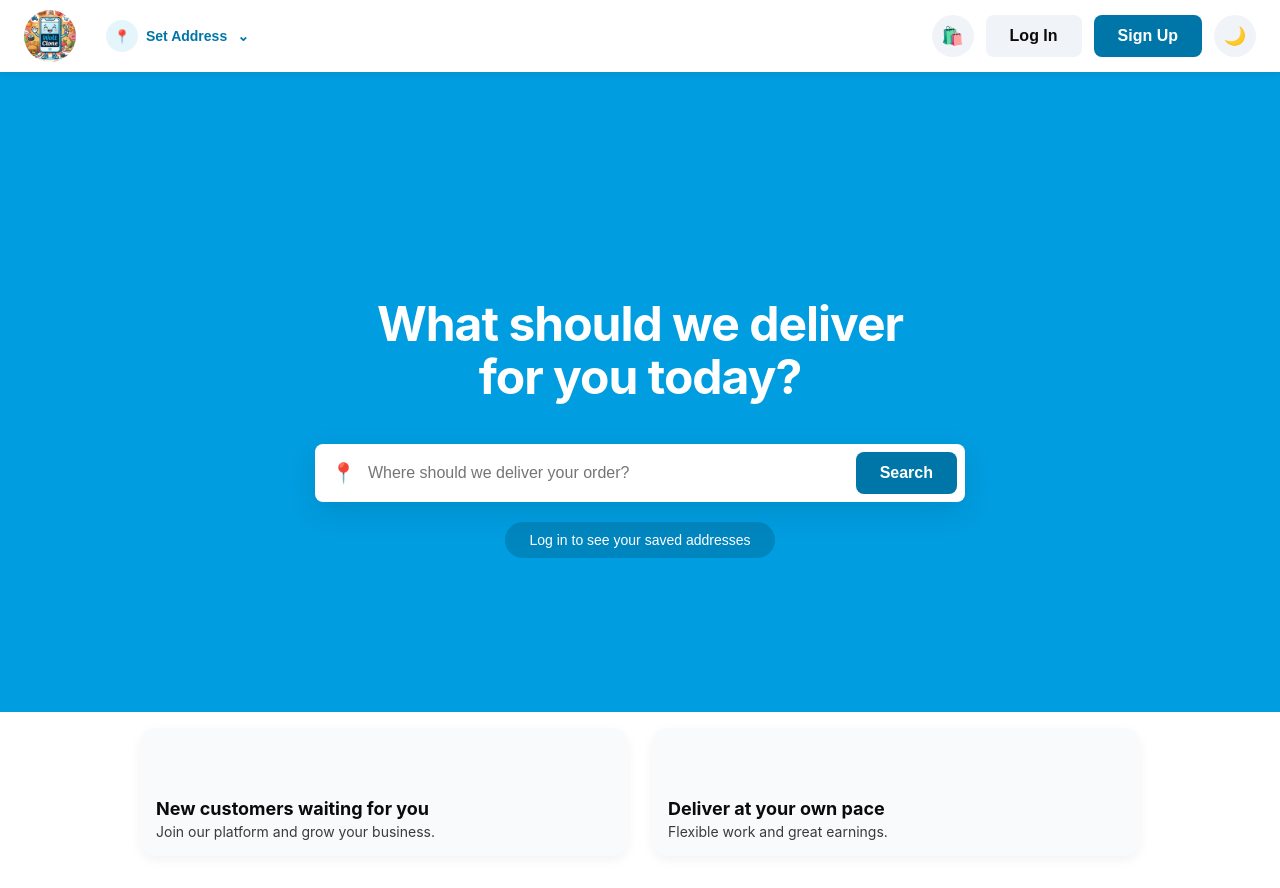
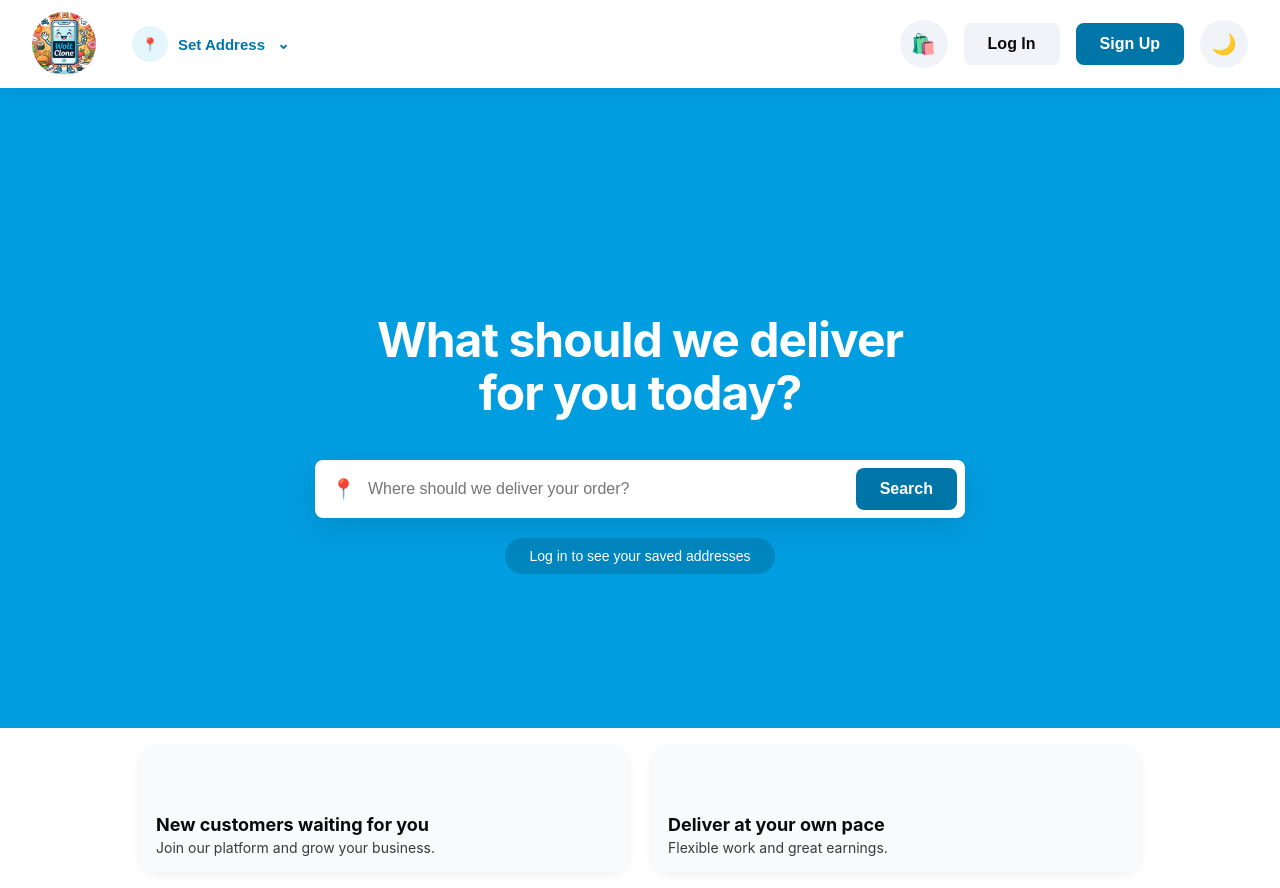
Before and after one commit to IdanOzkesen/Wolt-Clone-Website, a React (Create React App) app in the folder wolt-web/: page / in a window 1280 px wide. Built offline with nearby package versions, Linux system fonts and the light colour scheme.

Commit message:
style: update TopPanel and RestaurantView for improved layout and design consistency

```diff
--- a/wolt-web/src/components/TopPanel.css
+++ b/wolt-web/src/components/TopPanel.css
@@ -1,30 +1,27 @@
-/* Main header container */
 .top-panel {
   position: sticky;
   top: 0;
   left: 0;
   right: 0;
-  height: 72px;
+  height: 88px;
   background-color: var(--bg-primary);
   display: flex;
   align-items: center;
-  justify-content: space-between; /* Spreads Left, Center, and Right evenly */
-  padding: 0 24px;
-  box-shadow: 0px 2px 8px rgba(0, 0, 0, 0.08);
+  justify-content: space-between;
+  padding: 0 32px;
+  box-shadow: 0px 4px 12px rgba(0, 0, 0, 0.06);
   z-index: 1000;
   transition: background-color 0.3s ease;
 }
 
-/* Left Section: Logo + Address Group */
 .top-panel-left {
   display: flex;
   align-items: center;
-  gap: 24px;
+  gap: 28px;
 }
 
-/* Logo styling */
 .top-panel-logo {
-  font-size: 24px;
+  font-size: 26px;
   font-weight: bold;
   cursor: pointer;
   user-select: none;
@@ -33,15 +30,14 @@
 .brand-text { color: var(--brand-primary); }
 .clone-text { color: var(--text-primary); }
 
-/* Wolt-Style Address Button */
 .top-panel-address {
   display: flex;
   align-items: center;
-  gap: 8px;
+  gap: 10px;
   background: transparent;
   border: none;
   cursor: pointer;
-  padding: 6px 12px 6px 6px;
+  padding: 8px 16px 8px 8px;
   border-radius: 30px;
   transition: background-color 0.2s ease;
 }
@@ -51,9 +47,9 @@
 }
 
 .address-icon-wrapper {
-  background-color: rgba(0, 157, 224, 0.1); /* Subtle light blue circle */
-  width: 32px;
-  height: 32px;
+  background-color: rgba(0, 157, 224, 0.1);
+  width: 36px;
+  height: 36px;
   border-radius: 50%;
   display: flex;
   align-items: center;
@@ -63,32 +59,30 @@
 .address-text {
   color: var(--brand-primary);
   font-weight: 600;
-  font-size: 14px;
+  font-size: 15px;
 }
 
 .chevron-icon {
   color: var(--brand-primary);
   font-weight: bold;
-  font-size: 14px;
+  font-size: 15px;
   margin-left: 2px;
 }
 
-/* Search container */
 .top-panel-search {
   flex: 1;
-  max-width: 500px;
-  margin: 0 20px;
+  max-width: 550px;
+  margin: 0 24px;
 }
 
-/* Search input */
 .search-input {
   width: 100%;
-  padding: 12px 16px 12px 20px;
+  padding: 14px 18px 14px 22px;
   border: none;
   background-color: var(--card-bg);
   color: var(--text-primary);
-  border-radius: 24px; /* Make it completely rounded like the real Wolt app */
-  font-size: 14px;
+  border-radius: 28px;
+  font-size: 15px;
   font-weight: 500;
   outline: none;
   transition: background-color 0.2s, box-shadow 0.2s;
@@ -99,19 +93,17 @@
   background-color: var(--card-hover);
 }
 
-/* Actions container */
 .top-panel-actions {
   display: flex;
   align-items: center;
-  gap: 12px;
+  gap: 16px;
   flex-shrink: 0;
 }
 
-/* Logged-in user profile layout */
 .user-profile {
   display: flex;
   align-items: center;
-  gap: 16px;
+  gap: 18px;
 }
 
 .user-name {
@@ -119,13 +111,11 @@
   color: var(--text-primary);
 }
 
-/* Logo styling with pointer cursor for navigation */
-/* Circular logo container mask */
 .top-panel-logo-wrapper {
-  width: 52px;
-  height: 52px;
+  width: 64px;
+  height: 64px;
   border-radius: 50%;
-  overflow: hidden; /* Perfectly masks out anything outside the circle boundary */
+  overflow: hidden;
   display: flex;
   align-items: center;
   justify-content: center;
@@ -138,25 +128,21 @@
   transform: scale(1.06);
 }
 
-/* Zooms into the center circle, discarding the blurred background frame */
 .top-panel-circular-logo {
-  height: 136%; /* Scales past the vertical blurred margins */
-  width: auto;  /* Maintains clean 1:1 image proportions */
+  height: 136%;
+  width: auto;
   object-fit: cover;
-  object-position: center; /* Keeps the inner character dead-centered */
+  object-position: center;
 }
 
-/* =========================================================
-   User Profile Pill & Circular Buttons (Base: Light Mode)
-   ========================================================= */
 .user-menu-container {
   position: relative;
 }
 
 .user-profile-pill,
 .icon-circle-btn {
-  background-color: #f0f4f8; /* LIGHT MODE: Soft light blue-gray */
-  color: #1a1a1a; /* LIGHT MODE: Dark text/icons */
+  background-color: #f0f4f8;
+  color: #1a1a1a;
   border: none;
   cursor: pointer;
   transition: background-color 0.3s ease, color 0.3s ease;
@@ -165,43 +151,42 @@
 .user-profile-pill {
   display: flex;
   align-items: center;
-  gap: 12px;
-  border-radius: 30px;
-  padding: 4px 14px 4px 4px;
+  gap: 14px;
+  border-radius: 35px;
+  padding: 6px 18px 6px 6px;
 }
 
 .icon-circle-btn {
-  width: 42px;
-  height: 42px;
+  width: 48px;
+  height: 48px;
   border-radius: 50%;
-  font-size: 18px;
+  font-size: 20px;
   display: flex;
   justify-content: center;
   align-items: center;
   position: relative;
 }
 
-/* Hover effects for Light Mode */
 .user-profile-pill:hover,
 .icon-circle-btn:hover {
   background-color: #e2e8f0;
 }
 
 .user-avatar {
-  width: 34px;
-  height: 34px;
-  background-color: #c9f5d3; /* Light green avatar background */
-  color: #617b66; /* Dark green text */
+  width: 46px;
+  height: 46px;
+  background-color: #c9f5d3;
+  color: #617b66;
   border-radius: 50%;
   display: flex;
   justify-content: center;
   align-items: center;
   font-weight: 700;
-  font-size: 15px;
+  font-size: 16px;
   border: 2px solid white;
+  overflow: hidden;
 }
 
-/* Text elements inside the pill (Light Mode defaults) */
 .user-profile-pill .chevron-icon,
 .user-first-name {
   color: #1a1a1a;
@@ -216,28 +201,25 @@
 .cart-badge {
   position: absolute;
   top: -2px;
-  right: -4px;
+  right: -2px;
   background-color: #009de0;
   color: white;
   font-size: 12px;
   font-weight: bold;
-  width: 20px;
-  height: 20px;
+  width: 22px;
+  height: 22px;
   border-radius: 50%;
   display: flex;
   justify-content: center;
   align-items: center;
-  border: 2px solid #f0f4f8; /* Matches the light mode button background */
+  border: 2px solid #f0f4f8;
   transition: border-color 0.3s ease;
 }
 
-/* =========================================================
-   DARK MODE OVERRIDES FOR BUTTONS
-   ========================================================= */
 .dark .user-profile-pill,
 .dark .icon-circle-btn {
-  background-color: #2a3a40; /* DARK MODE: Dark slate */
-  color: #ffffff; /* DARK MODE: White text/icons */
+  background-color: #2a3a40;
+  color: #ffffff;
 }
 
 .dark .user-profile-pill:hover,
@@ -247,34 +229,31 @@
 
 .dark .user-profile-pill .chevron-icon,
 .dark .user-first-name {
-  color: #ffffff; /* White text for dark mode */
+  color: #ffffff;
 }
 
 .dark .cart-badge {
-  border-color: #2a3a40; /* Matches the dark mode button background */
+  border-color: #2a3a40;
 }
 
-/* =========================================================
-   User Dropdown Container (Light & Dark)
-   ========================================================= */
 .user-dropdown {
   position: absolute;
   top: 120%;
   right: 0;
-  background-color: #ffffff; /* Light background for Light Mode */
-  border: 1px solid #e2e8f0; /* Light border */
-  border-radius: 8px;
+  background-color: #ffffff;
+  border: 1px solid #e2e8f0;
+  border-radius: 12px;
   padding: 8px;
-  box-shadow: 0 8px 24px rgba(0, 0, 0, 0.15);
+  box-shadow: 0 10px 30px rgba(0, 0, 0, 0.15);
   z-index: 1000;
-  min-width: 140px;
+  min-width: 160px;
   animation: fadeIn 0.15s ease-out;
 }
 
 .dark .user-dropdown {
-  background-color: #131924; /* Dark background for Dark Mode */
+  background-color: #131924;
   border-color: #1e2635;
-  box-shadow: 0 8px 24px rgba(0, 0, 0, 0.4);
+  box-shadow: 0 10px 30px rgba(0, 0, 0, 0.4);
 }
 
 @keyframes fadeIn {
@@ -287,12 +266,12 @@
   background: transparent;
   border: none;
   color: #ff5a5a;
-  padding: 10px;
+  padding: 12px;
   text-align: left;
   cursor: pointer;
   font-weight: 600;
   font-size: 15px;
-  border-radius: 6px;
+  border-radius: 8px;
   transition: background-color 0.2s;
 }
 
@@ -300,11 +279,6 @@
   background-color: rgba(255, 90, 90, 0.1);
 }
 
-/* =========================================================
-   User Dropdown Buttons - Light & Dark Mode
-   ========================================================= */
-
-/* Default item (My Orders) - Light Mode */
 .user-dropdown .dropdown-menu-btn {
   width: 100%;
   text-align: left;
@@ -312,48 +286,38 @@
   background: transparent;
   border: none;
   border-bottom: 1px solid #e2e8f0;
-  color: #202125; /* Dark text for light mode */
+  color: #202125;
   font-size: 16px;
   font-weight: 500;
   cursor: pointer;
   transition: background-color 0.2s, color 0.2s;
 }
 
-/* Remove bottom border from the last button */
 .user-dropdown .dropdown-menu-btn:last-child {
   border-bottom: none;
 }
 
-/* Hover state - Light Mode */
 .user-dropdown .dropdown-menu-btn:hover {
   background-color: #f8f9fa;
 }
 
-/* Default item - Dark Mode */
 .dark .user-dropdown .dropdown-menu-btn {
-  color: #ffffff; /* White text for dark mode */
+  color: #ffffff;
   border-bottom-color: #1e2635;
 }
 
-/* Hover state - Dark Mode */
 .dark .user-dropdown .dropdown-menu-btn:hover {
   background-color: #1a2436;
 }
 
-/* =========================================================
-   Log Out Button Special Styling
-   ========================================================= */
-
 .user-dropdown .dropdown-menu-btn.logout-btn {
-  color: #ff5a5a; /* Always red */
+  color: #ff5a5a;
 }
 
-/* Red-tinted hover for light mode */
 .user-dropdown .dropdown-menu-btn.logout-btn:hover {
   background-color: #fff0f0;
 }
 
-/* Red-tinted hover for dark mode */
 .dark .user-dropdown .dropdown-menu-btn.logout-btn:hover {
   background-color: rgba(255, 90, 90, 0.1);
 }
@@ -366,28 +330,19 @@
   border-bottom: 1px solid #1e2635;
 }
 
-.dropdown-profile-pic img {
-  width: 60px;
-  height: 60px;
-  border-radius: 50%;
-  object-fit: cover;
-  border: 2px solid #009de0;
-}
-
-/* Limitation for the avatar in the top bar (the pill button) */
 .user-avatar img {
-    width: 40px;          /* Size in the top navigation bar */
-    height: 40px;
+  width: 100%;
+  height: 100%;
   object-fit: cover;
   border-radius: 50%;
 }
 
-/* Limitation for the avatar inside the dropdown menu */
 .dropdown-profile-pic img {
-    width: 80px;          /* Size in the dropdown */
+  width: 80px;
   height: 80px;
   object-fit: cover;
   border-radius: 50%;
   margin: 0 auto;
   display: block;
+  border: 2px solid #009de0;
 }
--- a/wolt-web/src/pages/RestaurantView.js
+++ b/wolt-web/src/pages/RestaurantView.js
@@ -220,11 +220,11 @@ function RestaurantView() {
     <div className="restaurant-view-page">
       <header
         className="restaurant-hero"
-        style={restaurant.imageUrl ? {
+        style={{
           backgroundImage: `url(${restaurant.imageUrl || defaultPlaceholder})`,
           backgroundSize: 'cover',
           backgroundPosition: 'center'
-        } : undefined}
+        }}
       >
         <div className="hero-overlay">
           <div className="hero-content">
@@ -297,7 +297,8 @@ function RestaurantView() {
       </main>
 
       {/* Product popup: image, name, price, description, quantity selector + add-to-order button */}
-      {selectedProduct && createPortal(
+      {
+        selectedProduct && createPortal(
           <div className="product-modal-backdrop" onClick={closeProductModal}>
             <div className="product-modal-sheet" onClick={(e) => e.stopPropagation()}>
               <button className="product-modal-close" onClick={closeProductModal} aria-label="Close">✕</button>
@@ -331,7 +332,8 @@ function RestaurantView() {
             </div>
           </div>,
           document.body
-      )}
+        )
+      }
 
       {/* Owner: edit the restaurant's details */}
       <FormModal
@@ -377,7 +379,7 @@ function RestaurantView() {
         submitLabel="Save Changes"
         onSubmit={handleEditProduct}
       />
-    </div>
+    </div >
   );
 }
 
```
Lines whose indentation alone changed are shown as unchanged.
